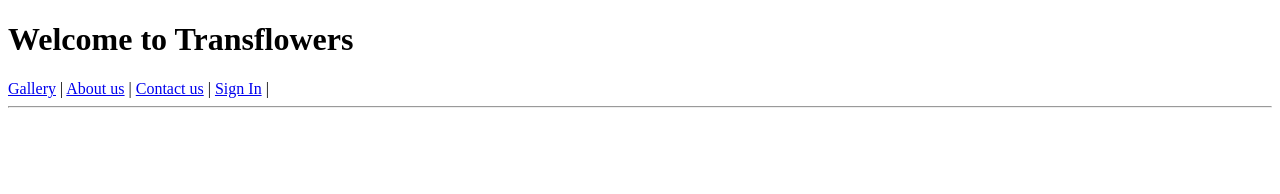
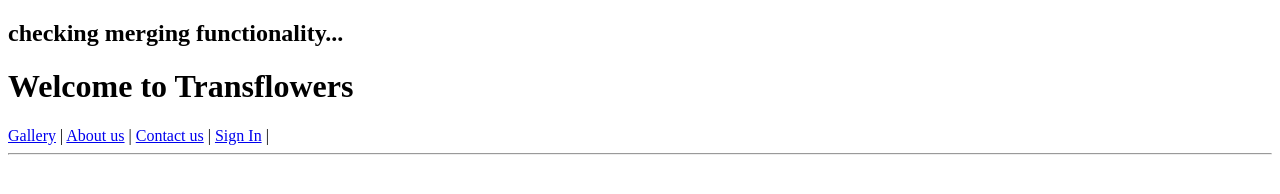
Before and after one commit to Pratap123singh/tflstore_push, a website: page public/contact.html in a window 1280 px wide. Drawn offline with Linux system fonts and the light colour scheme.

Commit message:
commit merge

```diff
--- a/public/contact.html
+++ b/public/contact.html
@@ -2,6 +2,7 @@
 <html>
     <head>
         <title>Transflower Store</title>
+        <h2>checking merging functionality...</h2>
         <link rel="stylesheet" href="styles/style.css"/>
         <script src="scripts/app.js"></script>
     </head>
```
Also changed, not shown: public/details.html (+1 -0 lines), public/index.html (+1 -0 lines).
